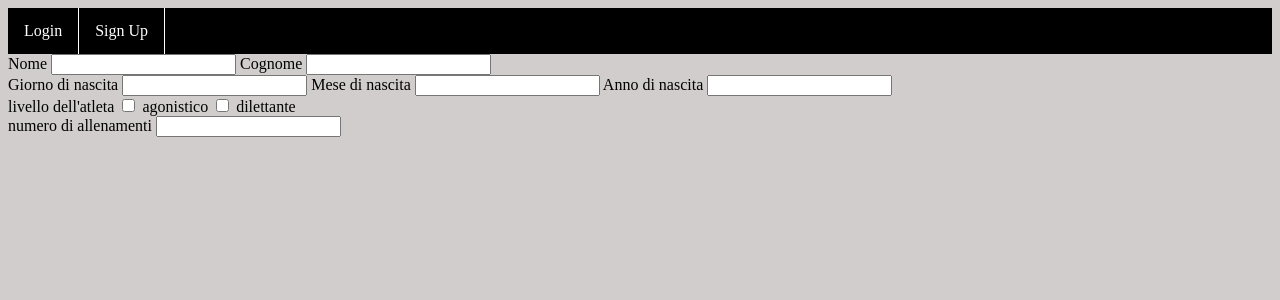
After one commit to EnriNoob/Tesi-Uni, a Flask app: template website/templates/aggiungi.html in a window 1280 px wide. The commit adds this page. Shown: the top 300 px of the page. Run offline with Flask 3, Linux system fonts and the light colour scheme; the template is opened without the code that fills it, so the values that code supplies are empty; some libraries are stand-ins or nearby versions.

Commit message:
fix js e aggiunto "aggiungi utente"

```diff
--- a/website/static/ccalendarHandler.js
+++ b/website/static/scripts/ccalendarHandler.js
@@ -50,6 +50,10 @@ function generateCalendar(){
                 }
             }
         }
+        formSubmit = document.createElement("input")
+        formSubmit.setAttribute("type", "submit")
+        formSubmit.style.display= "center"
         div.appendChild(table)
+        div.appendChild(formSubmit)
     }
 }
--- a/website/static/ccalendarStyle.css
+++ b/website/static/styles/ccalendarStyle.css
@@ -22,6 +22,13 @@
     display: flex;
     justify-content: center;
 }
+.generateCalendar {
+    display: flex;
+    flex-direction: column;
+    justify-content: center;
+    align-items: center;
+
+}
 input[type="time"]::-webkit-calendar-picker-indicator {
     display: none;
   }
--- /dev/null
+++ b/website/templates/aggiungi.html
@@ -0,0 +1,39 @@
+{% extends "base.html"%}
+{% block title %} Aggiungi utente {% endblock %}
+
+{% block content %}
+<div class="main-div">
+    <form method="post">
+        <label for="nome">Nome</label>
+        <input type="text" name="nome" id="nome">
+
+        <label for="cognome">Cognome</label>
+        <input type="text" name="cognome" id="cognome">
+        <div class="datebirth">
+            <label for="giorno">Giorno di nascita</label>
+            <input type="number" name="giorno" id="giorno">
+
+            <label for="mese">Mese di nascita</label>
+            <input type="number" name="mese" id="mese">
+
+            <label for="anno">Anno di nascita</label>
+            <input type="number" name="anno" id="anno">
+        </div>
+
+        <label>livello dell'atleta</label>
+        <input type="checkbox" name="livello" id="livello">
+        <label for="">agonistico</label>
+
+        <input type="checkbox" name="livello" id="livello">
+        <label for="">dilettante</label>
+
+        <div>
+            <label for="">numero di allenamenti</label>
+            <input type="number">
+
+        </div>
+        <div class="checkCalendar"></div>
+
+    </form>
+</div>
+{% endblock %}
--- a/website/templates/base.html
+++ b/website/templates/base.html
@@ -3,10 +3,12 @@
   <head>
     <meta charset="utf-8" />
     <meta name="viewport" content="width=device-width, initial-scale=1"/>
-    <link rel="stylesheet" href="{{ url_for('static', filename='baseStyle.css') }}">
-    <link rel="stylesheet" href="{{ url_for('static', filename='loginStyle.css') }}">
-    <link rel="stylesheet" href="{{ url_for('static', filename='homeStyle.css') }}">
-    <link rel="stylesheet" href="{{ url_for('static', filename='ccalendarStyle.css') }}">
+    <link rel="stylesheet" href="{{ url_for('static', filename='styles/baseStyle.css') }}">
+    <link rel="stylesheet" href="{{ url_for('static', filename='styles/loginStyle.css') }}">
+    <link rel="stylesheet" href="{{ url_for('static', filename='styles/homeStyle.css') }}">
+    <link rel="stylesheet" href="{{ url_for('static', filename='styles/ccalendarStyle.css') }}">
+    <link rel="stylesheet" href="{{ url_for('static', filename='styles/addUserStyle.css') }}">
+
     <script src="https://kit.fontawesome.com/18247ee54d.js" crossorigin="anonymous"></script>
     <title>{% block title %}Home{% endblock %}</title>
   </head>
@@ -14,7 +16,7 @@
     <nav class="navbared">
           <ul>
             {% if user.is_authenticated %}
-            <li><a class="nav-item nav-link" id="home" href="/home">Home</a></li>
+            <li><a class="nav-item nav-link" id="home" href="/">Home</a></li>
             <li><a class="nav-item nav-link" id="logout" href="/logout">Logout</a></li>
             {% else %}
             <li><a class="nav-item nav-link" id="login" href="/login">Login</a></li>
--- a/website/templates/home.html
+++ b/website/templates/home.html
@@ -19,10 +19,12 @@
             <i class="fa-regular fa-calendar-minus" style="font-size:100px"></i>
             <h1 id="menuh1">modifica calendario</h1>
         </div>
+        <a href="aggiungi" class="fill-div">
             <div class="menuitems">
-            <i class="fa-solid fa-user-plus" style="font-size:100px"></i>
+                <i class="fa-solid fa-user-plus" style="font-size:100px" type="submit" href="aggiungi.html"></i>
                 <h1 id="menuh1">aggiungi allievo</h1>
             </div>
+        </a>
         <div class="menuitems">
             <i class="fa-solid fa-user-minus" style="font-size:100px"></i>
             <h1 id="menuh1">modifica allievo</h1>
--- a/website/templates/login.html
+++ b/website/templates/login.html
@@ -8,13 +8,10 @@
     <div class = "form-group">
         <label for = "email"> Indirizzo Email</label>
         <input type = "email"  class = "form-control" id = "email" name = "email" placeholder = "Inserisci email">
-
         <label for = "password"> Password </label>
         <input type = "password" class = "form-control" id = "password" name = "password" placeholder = "Inserisci password">
-
         <button type = "submit" class="btn"> Accedi </button>
     </div>
     <br/>
-
 </form>
 {% endblock %}
```
Also changed, not shown: website/templates/ccalendar.html (+6 -5 lines), website/static/styles/addUserStyle.css (added), website/static/styles/baseStyle.css (renamed from website/static/baseStyle.css), website/static/styles/homeStyle.css (renamed from website/static/homeStyle.css), website/static/styles/loginStyle.css (renamed from website/static/loginStyle.css). Lines whose indentation alone changed are shown as unchanged.
